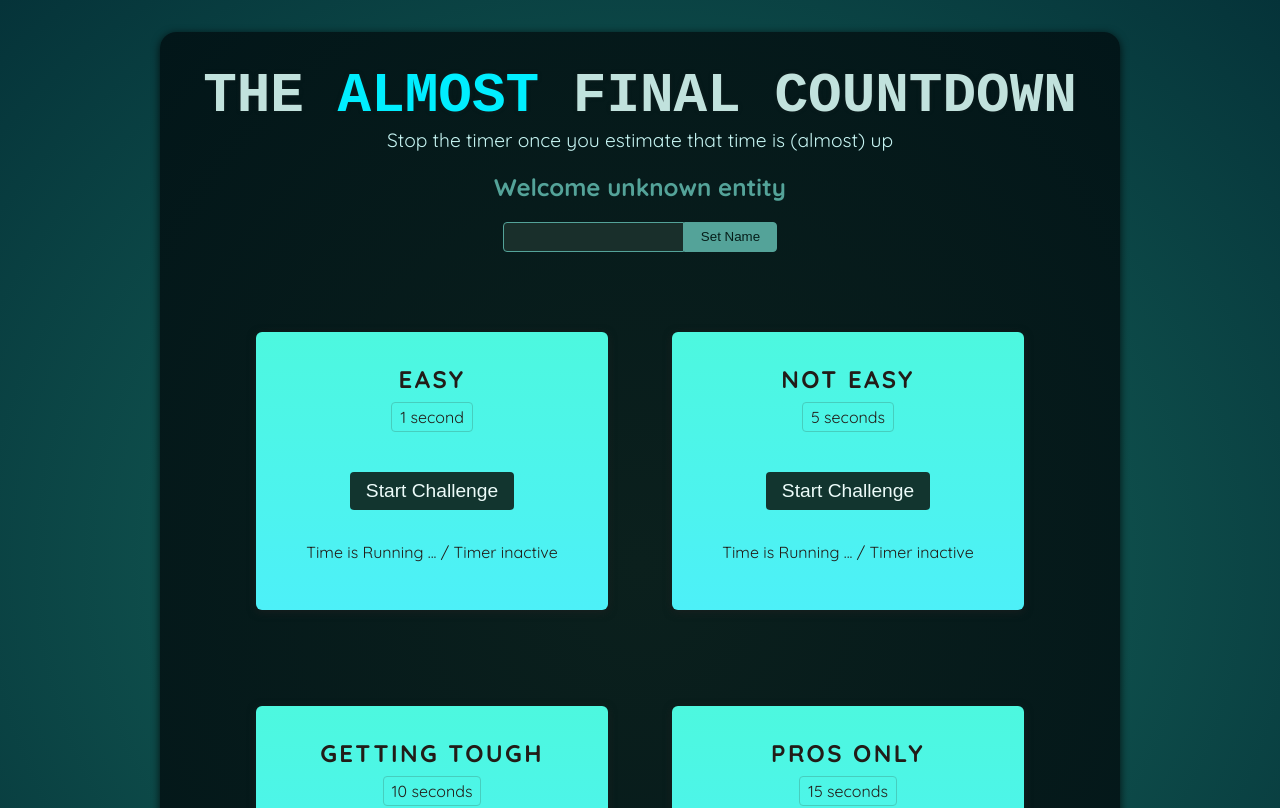
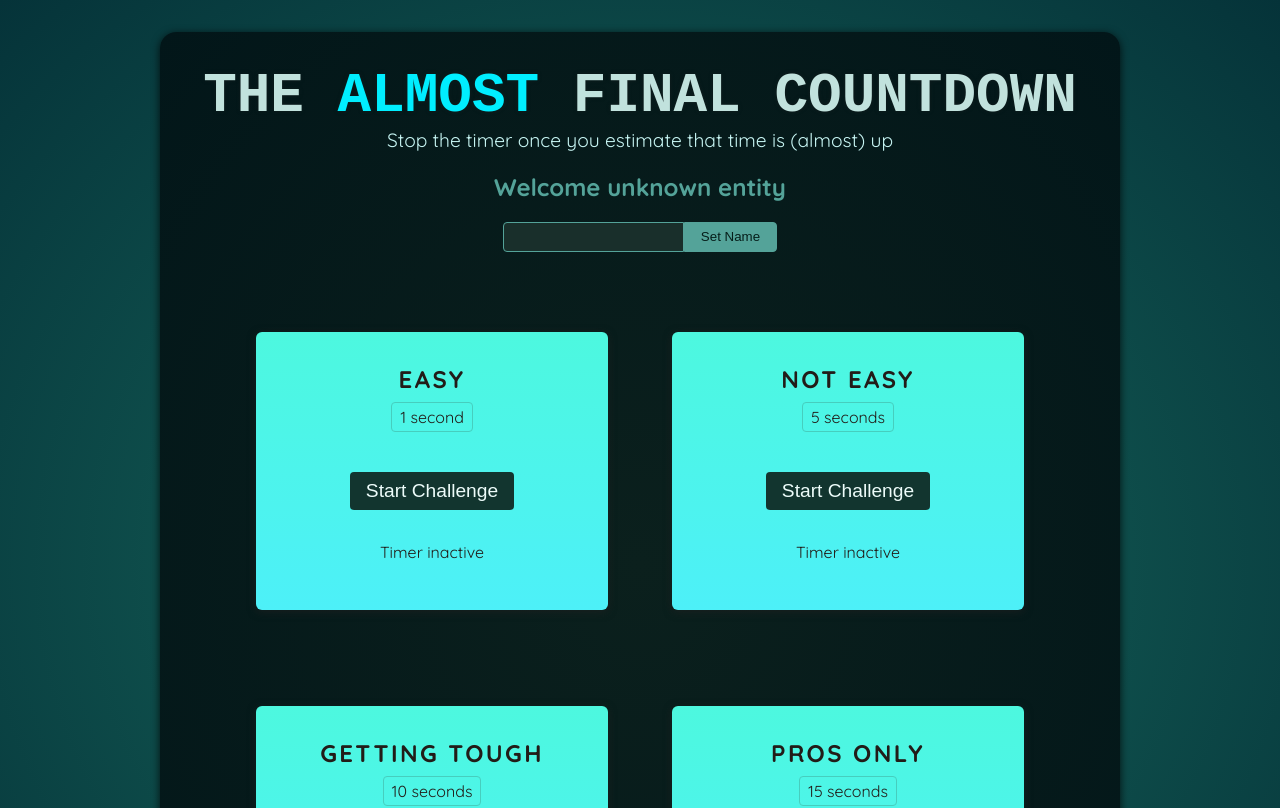
Before and after one commit to shefket-mustafa/Final-countdown, a React (Vite) app: page / in a window 1280 px wide. Shown: the top 808 px of the page. Built offline with nearby package versions, Linux system fonts and the light colour scheme; a web font is replaced by a local one.

Commit message:
Practiced using useRef
practices using useRef for values that dont need to be in a state and dont have a big impact on the comp

```diff
--- a/src/components/TimerChallenge.jsx
+++ b/src/components/TimerChallenge.jsx
@@ -1,19 +1,44 @@
+import { useRef, useState } from "react";
+
+// let timer;
+
 export default function TimerChallenge({ title, targetTime }) {
+
+    const timer = useRef();
+    const [timerStarted, setTimerStarted] = useState(false);
+    const [timeExpired, setTimeExpired] = useState(false);
+
+
+
+    const startHandle =  () => {
+
+        timer.current = setTimeout(() => {
+            setTimeExpired(true);
+        }, targetTime * 1000);
+
+        setTimerStarted(true);
+    };
+
+        const stopHandle = () => {
+            clearTimeout(timer.current);
+            setTimerStarted(false);
+        };
   return (
 
     <>
     <section className="challenge">
         <h2>{title}</h2>
+        {timeExpired && <p>You lost!</p>}
         <p className="challenge-time">
             {targetTime} second{targetTime > 1 ? 's' : ''}
         </p>
         <p>
-            <button>
-                Start Challenge
+            <button onClick={timerStarted ? stopHandle : startHandle}>
+                {timerStarted ? 'Stop' : 'Start'} Challenge
             </button>
         </p>
-        <p className="">
-            Time is Running ... / Timer inactive
+        <p className={timerStarted ? 'active' : undefined}>
+            {timerStarted ? 'Time is Running' : 'Timer inactive'}
         </p>
     </section>
     </>
```
